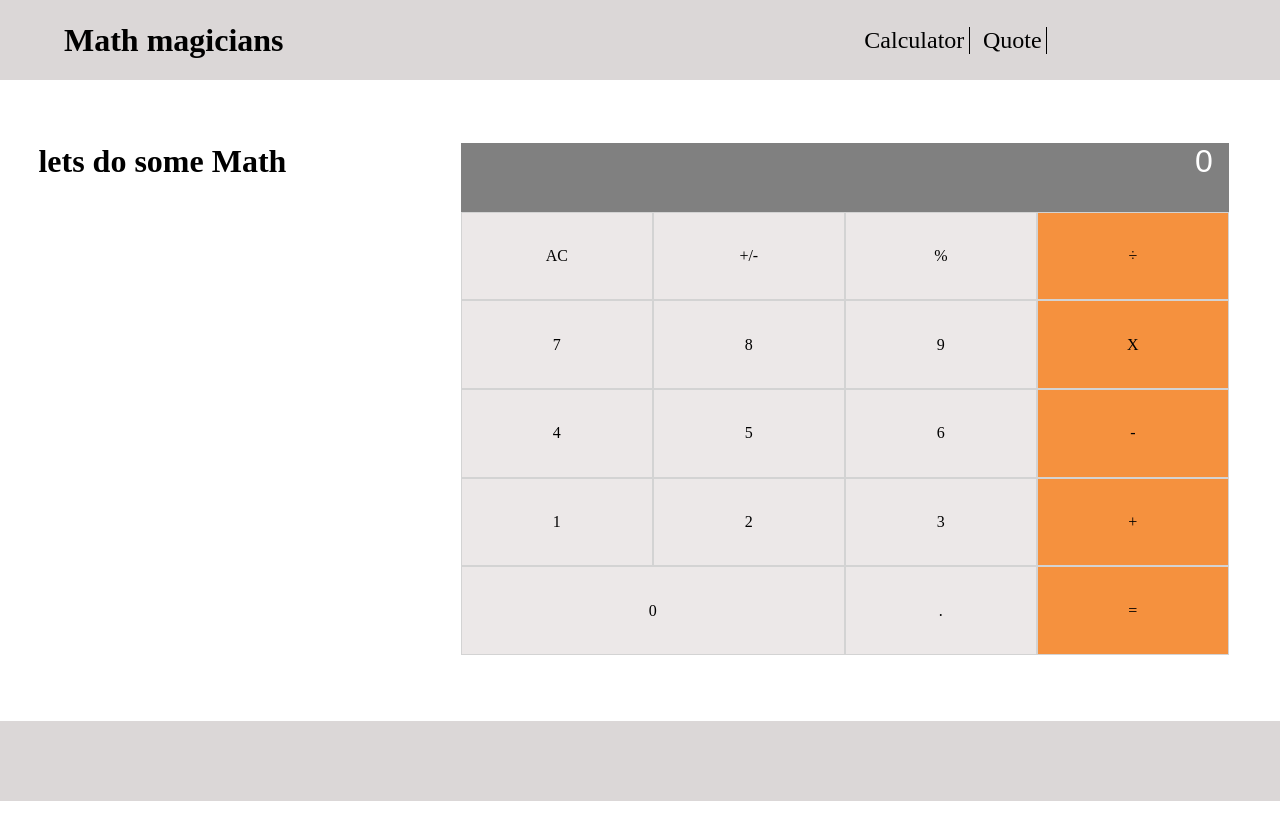
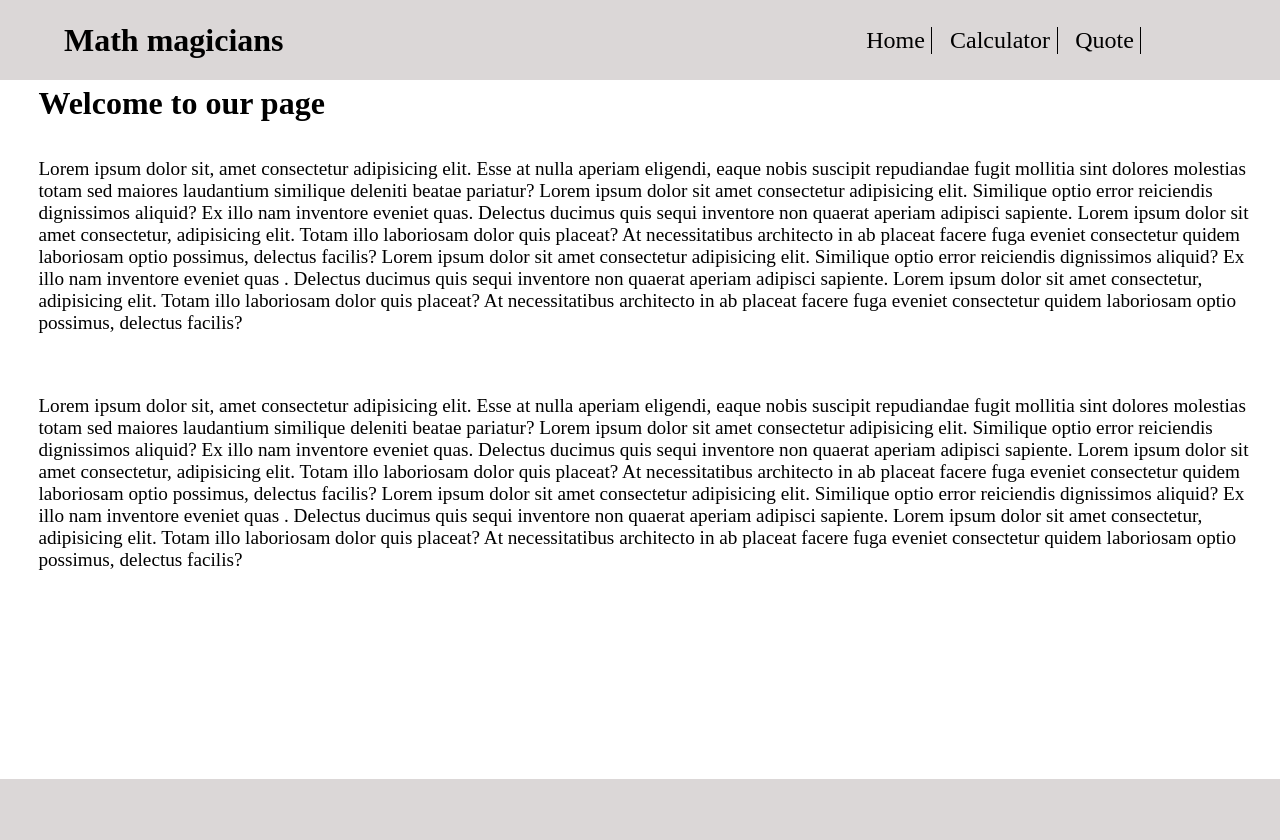
Before and after one commit to stino-x/Math-MAgicians--Microverse-, a React (Create React App) app: page / in a window 1280 px wide. Shown: the top 840 px of the page. Before the commit the page ends 801 px from the top, so only its background shows below. Built offline with nearby package versions, Linux system fonts and the light colour scheme.

Commit message:
full website done

```diff
--- a/src/App.js
+++ b/src/App.js
@@ -1,16 +1,20 @@
+// eslint-disable-next-line import/no-extraneous-dependencies
 import {
   Route, RouterProvider, createBrowserRouter, createRoutesFromElements,
 } from 'react-router-dom';
+// import Calculator from './components/Calculator';
 import Calculatorchildcomp from './components/Calculator-Folder/Calculator-childcomponent';
 import Quote from './components/Quote/Quote';
 import { SharedStateProvider } from './SharedStateContext';
 import RootLayout from './components/RootFolder/RootLayout';
+import Page1 from './components/Page-1/Page1';
 
 const router = createBrowserRouter(
   createRoutesFromElements(
     <Route path="/" element={<RootLayout />}>
+      <Route index element={<Page1 />} />
       <Route path="quote" element={<Quote />} />
-      <Route index element={<Calculatorchildcomp />} />
+      <Route path="calculator" element={<Calculatorchildcomp />} />
     </Route>,
   ),
 );
--- /dev/null
+++ b/src/components/Page-1/Page1.js
@@ -0,0 +1,64 @@
+import React from 'react';
+// import './Page1.module.css';
+// eslint-disable-next-line import/no-extraneous-dependencies
+// import { NavLink } from 'react-router-dom';
+
+export default function Page1() {
+  return (
+    <main className="Page1-main">
+      <h3 className="Page1-header">Welcome to our page</h3>
+      <div className="paragraphs">
+        <p className="Page1-paragraph">
+          Lorem ipsum dolor sit, amet consectetur adipisicing elit.
+          Esse at nulla aperiam eligendi,
+          eaque nobis suscipit
+          repudiandae fugit mollitia sint dolores molestias totam sed maiores laudantium
+          similique deleniti beatae pariatur?
+          Lorem ipsum dolor sit amet consectetur adipisicing elit.
+          Similique optio error reiciendis dignissimos aliquid? Ex illo nam
+          inventore eveniet quas. Delectus ducimus quis sequi
+          inventore non quaerat aperiam adipisci
+          sapiente. Lorem ipsum dolor sit amet consectetur,
+          adipisicing elit. Totam illo laboriosam dolor quis placeat?
+          At necessitatibus architecto in ab placeat facere fuga eveniet
+          consectetur quidem laboriosam optio possimus,
+          delectus facilis? Lorem ipsum dolor sit amet consectetur
+          adipisicing elit. Similique optio error
+          reiciendis dignissimos aliquid? Ex illo nam inventore eveniet quas
+          . Delectus ducimus quis sequi inventore non quaerat aperiam
+          adipisci sapiente. Lorem
+          ipsum dolor sit amet consectetur, adipisicing elit. Totam illo laboriosam
+          dolor quis placeat?
+          At necessitatibus architecto in
+          ab placeat facere fuga eveniet consectetur
+          quidem laboriosam optio possimus, delectus facilis?
+        </p>
+        <p className="Page1-paragraph">
+          Lorem ipsum dolor sit, amet consectetur adipisicing elit.
+          Esse at nulla aperiam eligendi,
+          eaque nobis suscipit
+          repudiandae fugit mollitia sint dolores molestias totam sed maiores laudantium
+          similique deleniti beatae pariatur?
+          Lorem ipsum dolor sit amet consectetur adipisicing elit.
+          Similique optio error reiciendis dignissimos aliquid? Ex illo nam
+          inventore eveniet quas. Delectus ducimus quis sequi
+          inventore non quaerat aperiam adipisci
+          sapiente. Lorem ipsum dolor sit amet consectetur,
+          adipisicing elit. Totam illo laboriosam dolor quis placeat?
+          At necessitatibus architecto in ab placeat facere fuga eveniet
+          consectetur quidem laboriosam optio possimus,
+          delectus facilis? Lorem ipsum dolor sit amet consectetur
+          adipisicing elit. Similique optio error
+          reiciendis dignissimos aliquid? Ex illo nam inventore eveniet quas
+          . Delectus ducimus quis sequi inventore non quaerat aperiam
+          adipisci sapiente. Lorem
+          ipsum dolor sit amet consectetur, adipisicing elit. Totam illo laboriosam
+          dolor quis placeat?
+          At necessitatibus architecto in
+          ab placeat facere fuga eveniet consectetur
+          quidem laboriosam optio possimus, delectus facilis?
+        </p>
+      </div>
+    </main>
+  );
+}
--- /dev/null
+++ b/src/components/Page-1/Page1.module.css
@@ -0,0 +1,95 @@
+* {
+  margin: 0;
+  padding: 0;
+  box-sizing: border-box;
+}
+
+.Page1-container {
+  display: grid;
+  grid-template-rows: 8% 87% 5%;
+  grid-row-gap: 3%;
+}
+
+.Page1-nav {
+  width: 100%;
+  height: 10vh;
+  background-color: rgb(219, 215, 215);
+  display: flex;
+  align-items: center;
+  padding: 0 5%;
+  margin-bottom: 5%;
+  grid-row: 1 / 1;
+  gap: 50%;
+}
+
+body {
+  width: 100%;
+}
+
+/* .body-container {
+  display: grid;
+  grid-template-rows: 8% 87% 5%;
+  grid-row-gap: 3%;
+} */
+
+.Page1-list {
+  list-style: none;
+  display: flex;
+  gap: 5%;
+}
+
+.Page1-listitems {
+  border-right: 1px solid black;
+  padding-right: 3%;
+  padding-left: 3%;
+  font-size: 1.5rem;
+  font-family: 'Comic Neue', cursive;
+}
+
+.Page1-listitems:hover {
+  border-bottom: 2px solid black;
+}
+
+.Page1-head {
+  font-size: 2rem;
+  font-family: 'Comic Neue', cursive;
+}
+
+.Page1-links {
+  text-decoration: none;
+  color: black;
+}
+
+.Page1-main {
+  width: 95%;
+  background-color: white;
+  display: flex;
+  flex-direction: column;
+  margin-left: 3%;
+  grid-row: 2 / 3;
+}
+
+h3 {
+  color: black;
+  font-size: 2rem;
+  margin-bottom: 3%;
+  font-family: 'Comic Neue', cursive;
+}
+
+.Page1-paragraph {
+  color: black;
+  font-size: 1.2rem;
+  margin-bottom: 5%;
+  font-family: 'Comic Neue', cursive;
+}
+
+footer {
+  width: 100%;
+  height: 10vh;
+  background-color: rgb(219, 215, 215);
+  display: flex;
+  justify-content: space-between;
+  align-items: center;
+  padding: 0 5%;
+  grid-row: 3 / 3;
+}
--- a/src/components/RootFolder/RootLayout.js
+++ b/src/components/RootFolder/RootLayout.js
@@ -1,5 +1,14 @@
+/* eslint-disable import/no-extraneous-dependencies */
+
+// import { useContext } from 'react';
 import { NavLink, Outlet, useLocation } from 'react-router-dom';
 import './RootLayout.css';
+// import 'src/components/Page-1/Page1.module.css';
+// import 'src/components/Quote/Quote.module.css';
+// import 'src/components/Calculator-Folder/Calculator.module.css';
+// import SharedStateContext from '../SharedStateContext';
+// import Navigation from './Navigation';
+// import Footer from './Footer';
 
 export default function RootLayout() {
   const location = useLocation();
@@ -8,7 +17,7 @@ export default function RootLayout() {
   const getBodyClass = () => {
     switch (location.pathname) {
       case '/':
-        return 'body-container';
+        return 'Page1-container';
       case '/calculator':
         return 'body-container';
       case '/quote':
@@ -24,7 +33,8 @@ export default function RootLayout() {
       <nav className="quote-nav Page1-nav calculator-nav">
         <h1 className="quote-header Page1-head calculator-header">Math magicians</h1>
         <ul className="quote-lists Page1-list calculator-links">
-          <li className="quote-listitem Page1-listitems calculator-listitem"><NavLink to="/">Calculator</NavLink></li>
+          <li className="quote-listitem Page1-listitems calculator-listitem"><NavLink to="/">Home</NavLink></li>
+          <li className="quote-listitem Page1-listitems calculator-listitem"><NavLink to="calculator">Calculator</NavLink></li>
           <li className="quote-listitem Page1-listitems calculator-listitem"><NavLink to="quote">Quote</NavLink></li>
         </ul>
       </nav>
@@ -35,3 +45,7 @@ export default function RootLayout() {
     </div>
   );
 }
+
+// Inputarea.propTypes = {
+//   input: PropTypes.string.isRequired,
+// };
```
Also changed, not shown: src/components/Calculator-Folder/Calculator-childcomponent.js (+9 -0 lines), src/components/Calculator-Folder/Calculator.module.css (+10 -0 lines).
